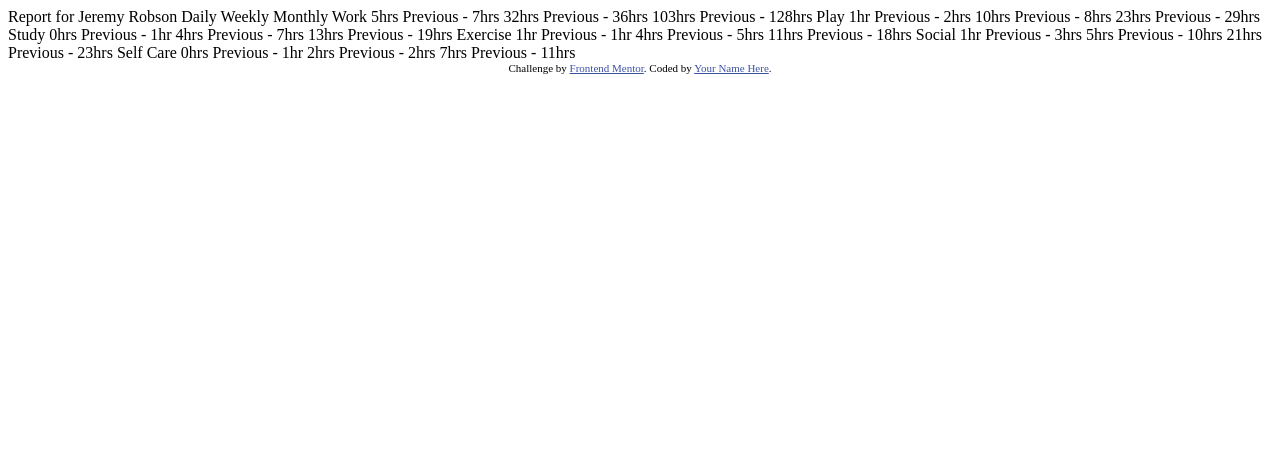
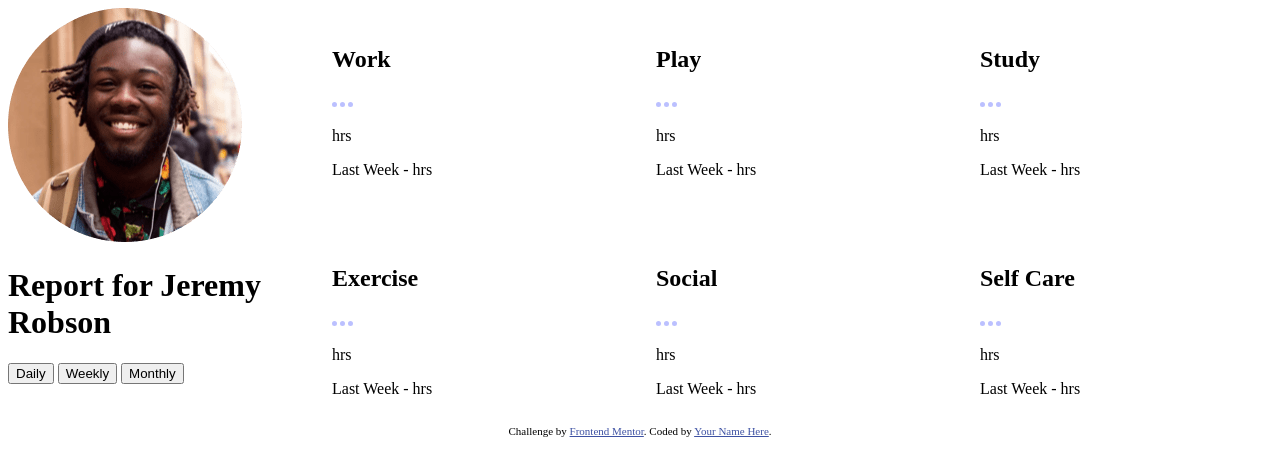
Before and after one commit to nakoyawilson/time-tracking-dashboard, a plain HTML site: page index.html in a window 1280 px wide. Drawn offline with Linux system fonts and the light colour scheme.

Commit message:
Add grid layout

```diff
--- a/css/styles.css
+++ b/css/styles.css
@@ -0,0 +1,19 @@
+.container {
+  display: grid;
+  grid-template-columns: repeat(4, 1fr);
+  grid-template-rows: repeat(2, 1fr);
+  gap: 2rem;
+}
+
+.user-options {
+  grid-row: 1 / 3;
+}
+
+/* Footer Section */
+.attribution {
+  font-size: 11px;
+  text-align: center;
+}
+.attribution a {
+  color: hsl(228, 45%, 44%);
+}
--- a/index.html
+++ b/index.html
@@ -1,80 +1,144 @@
 <!DOCTYPE html>
 <html lang="en">
-<head>
-  <meta charset="UTF-8">
-  <meta name="viewport" content="width=device-width, initial-scale=1.0"> <!-- displays site properly based on user's device -->
+  <head>
+    <meta charset="UTF-8" />
+    <meta name="viewport" content="width=device-width, initial-scale=1.0" />
+    <!-- displays site properly based on user's device -->
 
-  <link rel="icon" type="image/png" sizes="32x32" href="./images/favicon-32x32.png">
+    <link
+      rel="icon"
+      type="image/png"
+      sizes="32x32"
+      href="./images/favicon-32x32.png"
+    />
 
-  <title>Frontend Mentor | Time tracking dashboard</title>
+    <link rel="stylesheet" href="css/styles.css" />
 
-  <!-- Feel free to remove these styles or customise in your own stylesheet 👍 -->
-  <style>
-    .attribution { font-size: 11px; text-align: center; }
-    .attribution a { color: hsl(228, 45%, 44%); }
-  </style>
-</head>
-<body>
+    <title>Frontend Mentor | Time tracking dashboard</title>
+  </head>
+  <body>
+    <main>
+      <div class="container">
+        <div class="user-options">
+          <div class="">
+            <img
+              src="images/image-jeremy.png"
+              alt="Jeremy Robson"
+              class="profile-picture"
+            />
+            <h1 class="title">
+              Report for <span class="name">Jeremy Robson</span>
+            </h1>
+          </div>
+          <div class="buttons">
+            <button class="" id="daily-button">Daily</button>
+            <button class="" id="weekly-button">Weekly</button>
+            <button class="" id="monthly-button">Monthly</button>
+          </div>
+        </div>
+        <div class="">
+          <div class=""><img src="" alt="" class="section-icon" /></div>
+          <div class="">
+            <div class=""><h2 class="">Work</h2></div>
+            <div class=""><img src="images/icon-ellipsis.svg" alt="" /></div>
+          </div>
+          <div class="">
+            <p class="hours">
+              <span class="current" id="work-current"></span>hrs
+            </p>
+            <p class>
+              Last Week - <span class="previous" id="work-previous"></span>hrs
+            </p>
+          </div>
+        </div>
+        <div class="">
+          <div class=""><img src="" alt="" class="section-icon" /></div>
+          <div class="">
+            <div class=""><h2 class="">Play</h2></div>
+            <div class=""><img src="images/icon-ellipsis.svg" alt="" /></div>
+          </div>
+          <div class="">
+            <p class="hours">
+              <span class="current" id="play-current"></span>hrs
+            </p>
+            <p class>
+              Last Week - <span class="previous" id="play-previous"></span>hrs
+            </p>
+          </div>
+        </div>
+        <div class="">
+          <div class=""><img src="" alt="" class="section-icon" /></div>
+          <div class="">
+            <div class=""><h2 class="">Study</h2></div>
+            <div class=""><img src="images/icon-ellipsis.svg" alt="" /></div>
+          </div>
+          <div class="">
+            <p class="hours">
+              <span class="current" id="study-current"></span>hrs
+            </p>
+            <p class>
+              Last Week - <span class="previous" id="study-previous"></span>hrs
+            </p>
+          </div>
+        </div>
+        <div class="">
+          <div class=""><img src="" alt="" class="section-icon" /></div>
+          <div class="">
+            <div class=""><h2 class="">Exercise</h2></div>
+            <div class=""><img src="images/icon-ellipsis.svg" alt="" /></div>
+          </div>
+          <div class="">
+            <p class="hours">
+              <span class="current" id="exercise-current"></span>hrs
+            </p>
+            <p class>
+              Last Week -
+              <span class="previous" id="exercise-previous"></span>hrs
+            </p>
+          </div>
+        </div>
+        <div class="">
+          <div class=""><img src="" alt="" class="section-icon" /></div>
+          <div class="">
+            <div class=""><h2 class="">Social</h2></div>
+            <div class=""><img src="images/icon-ellipsis.svg" alt="" /></div>
+          </div>
+          <div class="">
+            <p class="hours">
+              <span class="current" id="social-current"></span>hrs
+            </p>
+            <p class>
+              Last Week - <span class="previous" id="social-previous"></span>hrs
+            </p>
+          </div>
+        </div>
+        <div class="">
+          <div class=""><img src="" alt="" class="section-icon" /></div>
+          <div class="">
+            <div class=""><h2 class="">Self Care</h2></div>
+            <div class=""><img src="images/icon-ellipsis.svg" alt="" /></div>
+          </div>
+          <div class="">
+            <p class="hours">
+              <span class="current" id="selfcare-current"></span>hrs
+            </p>
+            <p class>
+              Last Week -
+              <span class="previous" id="selfcare-previous"></span>hrs
+            </p>
+          </div>
+        </div>
+      </div>
+    </main>
+    <footer>
+      <p class="attribution">
+        Challenge by
+        <a href="https://www.frontendmentor.io?ref=challenge" target="_blank"
+          >Frontend Mentor</a
+        >. Coded by <a href="#">Your Name Here</a>.
+      </p>
+    </footer>
 
-  Report for
-  Jeremy Robson
-
-  Daily
-  Weekly
-  Monthly
-
-  Work
-  5hrs <!-- daily -->
-  Previous - 7hrs <!-- daily -->
-  32hrs <!-- weekly -->
-  Previous - 36hrs <!-- weekly -->
-  103hrs <!-- monthly -->
-  Previous - 128hrs <!-- monthly -->
-
-  Play
-  1hr <!-- daily -->
-  Previous - 2hrs <!-- daily -->
-  10hrs <!-- weekly -->
-  Previous - 8hrs <!-- weekly -->
-  23hrs <!-- monthly -->
-  Previous - 29hrs <!-- monthly -->
-
-  Study
-  0hrs <!-- daily -->
-  Previous - 1hr <!-- daily -->
-  4hrs <!-- weekly -->
-  Previous - 7hrs <!-- weekly -->
-  13hrs <!-- monthly -->
-  Previous - 19hrs <!-- monthly -->
-
-  Exercise
-  1hr <!-- daily -->
-  Previous - 1hr <!-- daily -->
-  4hrs <!-- weekly -->
-  Previous - 5hrs <!-- weekly -->
-  11hrs <!-- monthly -->
-  Previous - 18hrs <!-- monthly -->
-
-  Social
-  1hr <!-- daily -->
-  Previous - 3hrs <!-- daily -->
-  5hrs <!-- weekly -->
-  Previous - 10hrs <!-- weekly -->
-  21hrs <!-- monthly -->
-  Previous - 23hrs <!-- monthly -->
-
-  Self Care
-  0hrs <!-- daily -->
-  Previous - 1hr <!-- daily -->
-  2hrs <!-- weekly -->
-  Previous - 2hrs <!-- weekly -->
-  7hrs <!-- monthly -->
-  Previous - 11hrs <!-- monthly -->
-
-
-  <div class="attribution">
-    Challenge by <a href="https://www.frontendmentor.io?ref=challenge" target="_blank">Frontend Mentor</a>.
-    Coded by <a href="#">Your Name Here</a>.
-  </div>
-</body>
+    <script src="js/main.js"></script>
+  </body>
 </html>
```
